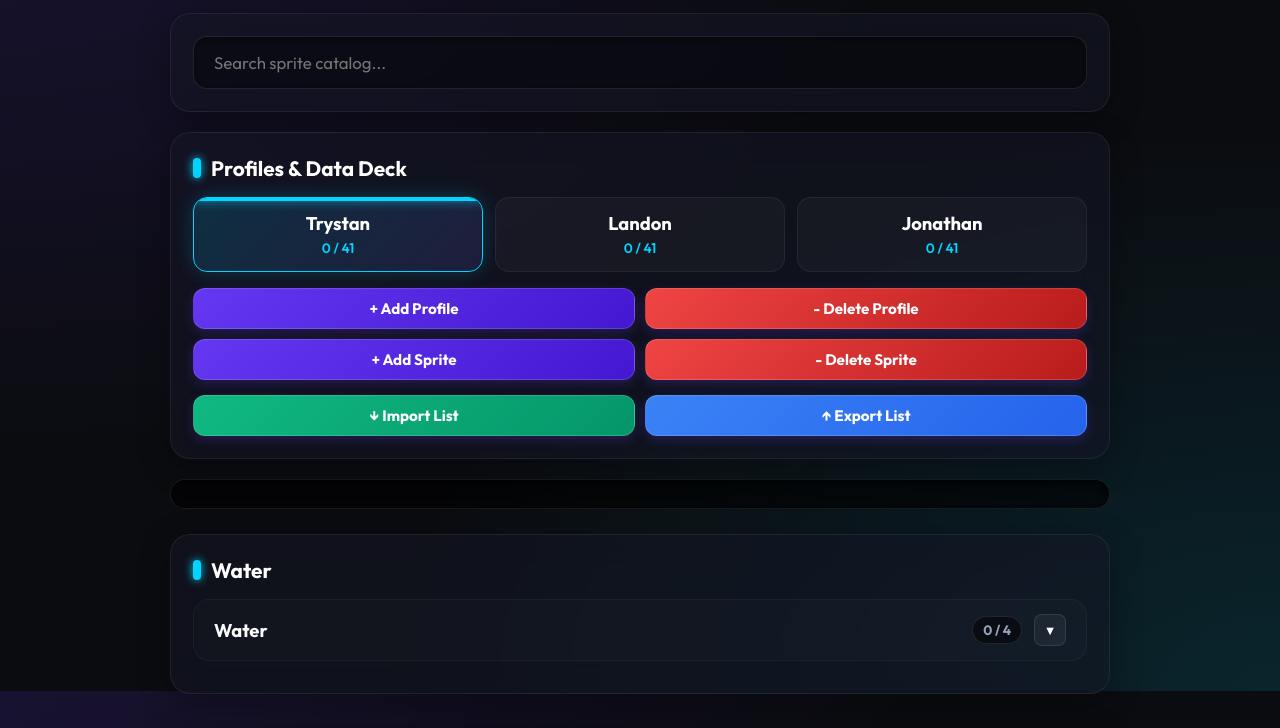
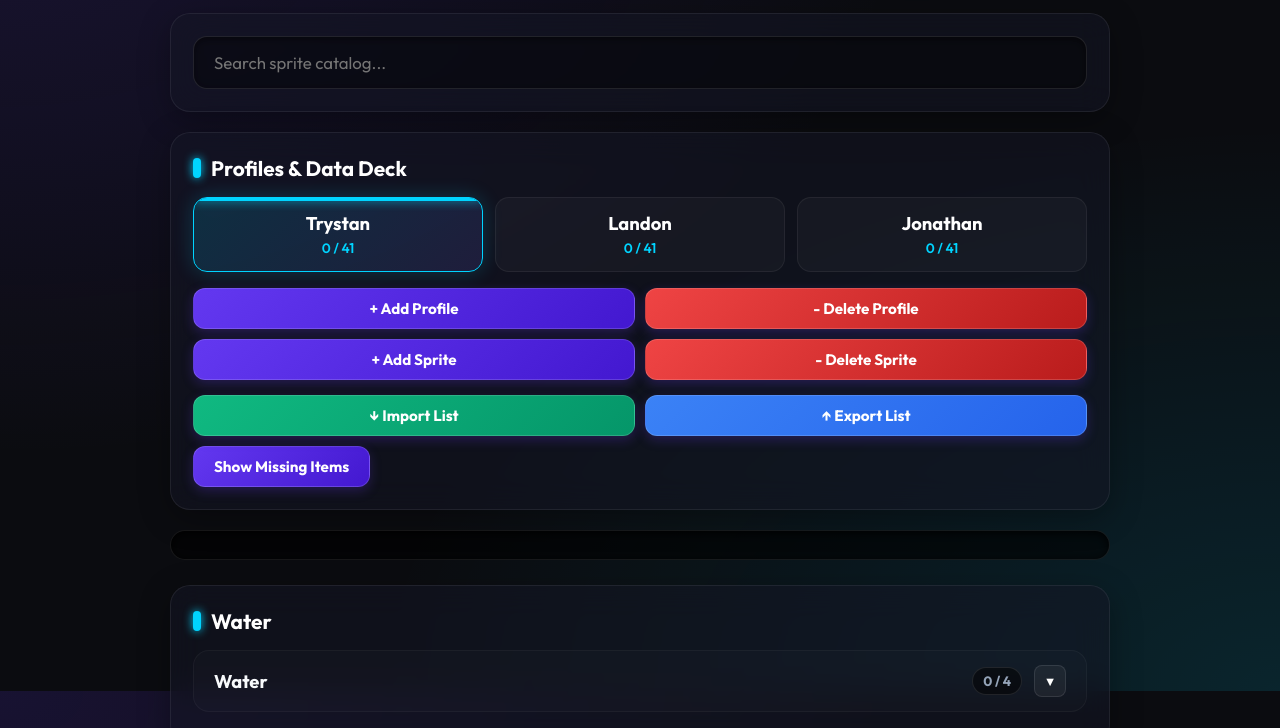
Before and after one commit to ONEHEART1WAY/fortnite-sprite-tracker, a plain HTML site: page index.html in a window 1280 px wide. Shown: the part 109-837 px from the top of the page. Drawn offline with Linux system fonts and the light colour scheme.

Commit message:
Update index.html
Added a button to copy a list to your clipboard showing what sprites are missing from your collection

```diff
--- a/index.html
+++ b/index.html
@@ -321,6 +321,7 @@ button.export-btn:hover { background: linear-gradient(135deg, #60a5fa 0%, #2563e
             <button onclick="importCollection()" class="import-btn">↓ Import List</button>
             <button onclick="exportCollection()" class="export-btn">↑ Export List</button>
         </div>
+	<button onclick="showMissingItems()">Show Missing Items</button>
     </div>
 
     <div class="progress-container">
@@ -926,6 +927,49 @@ function importCollection() {
     };
 }
 
+function showMissingItems() {
+    const profile = getActiveProfile();
+    let missingReport = `--- MISSING ITEMS FOR [ ${profile} ] ---\n\n`;
+    let totalMissing = 0;
+
+    for (const cat of CONFIG_CATEGORIES) {
+        const spritesInCategory = data.sprites[cat] || {};
+        const profileData = data.profiles[profile][cat] || {};
+
+        let catMissing = [];
+
+        for (const spriteName in spritesInCategory) {
+            const allVariants = spritesInCategory[spriteName];
+            const unlockedVariants = profileData[spriteName] || {};
+
+            for (const variant of allVariants) {
+                if (unlockedVariants[variant] !== true) {
+                    catMissing.push(`${spriteName} (${variant})`);
+                    totalMissing++;
+                }
+            }
+        }
+
+        if (catMissing.length > 0) {
+            missingReport += `[ ${cat.toUpperCase()} ]\n` + catMissing.join('\n') + `\n\n`;
+        }
+    }
+
+    if (totalMissing === 0) {
+        alert("🎉 Congratulations! You have 100% of the collection!");
+    } else {
+        // We create a temporary textarea to let the user copy the list easily
+        const report = document.createElement("textarea");
+        report.value = missingReport;
+        document.body.appendChild(report);
+        report.select();
+        document.execCommand("copy");
+        document.body.removeChild(report);
+
+        alert(`Copied ${totalMissing} missing items to your clipboard!\n\n(See the list below or paste it into a notepad)\n\n` + missingReport.substring(0, 300) + "...");
+    }
+}
+
 </script>
 
 </body>
```
